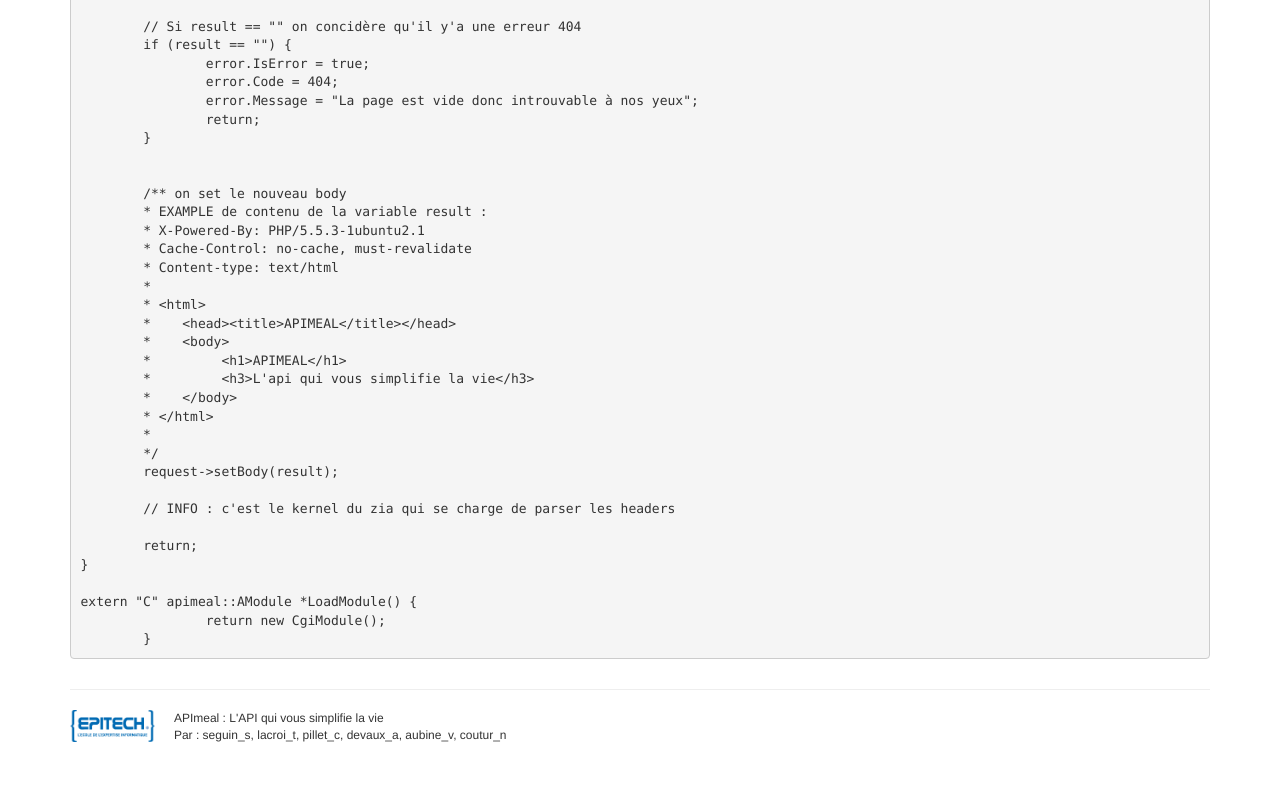
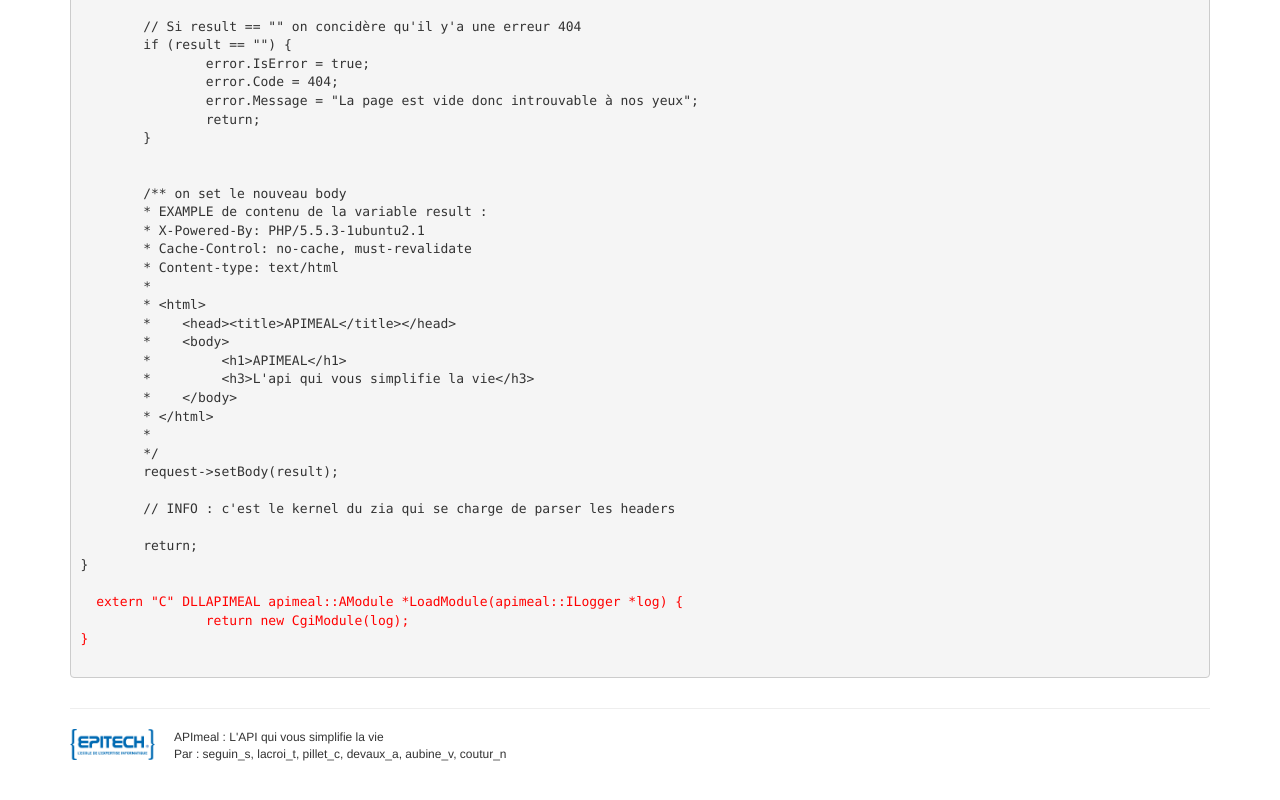
Before and after one commit to apimeal/apimeal.github.io, a plain HTML site: page examples.html in a window 1280 px wide. Shown: the part 1328-2128 px from the top of the page. Drawn offline with Linux system fonts and the light colour scheme; grey boxes are pictures that could not be loaded.

Commit message:
fix color

```diff
--- a/Resources/css/style.css
+++ b/Resources/css/style.css
@@ -282,3 +282,7 @@ body {
 	color: #0000ff;
 	font-weight: bold;
 }
+
+.important {
+	color: red;
+}
--- a/examples.html
+++ b/examples.html
@@ -135,10 +135,11 @@ void CgiModule::CGIModule(apimeal::IHttpRequest *request, apimeal::Error &error)
 
         return;
 }
-
-extern "C" apimeal::AModule *LoadModule() {
-                return new CgiModule();
-        }
+<span class="important">
+  extern "C" DLLAPIMEAL apimeal::AModule *LoadModule(apimeal::ILogger *log) {
+                return new CgiModule(log);
+}
+</span>
 </code></pre>
       </div>
     </div>
```
